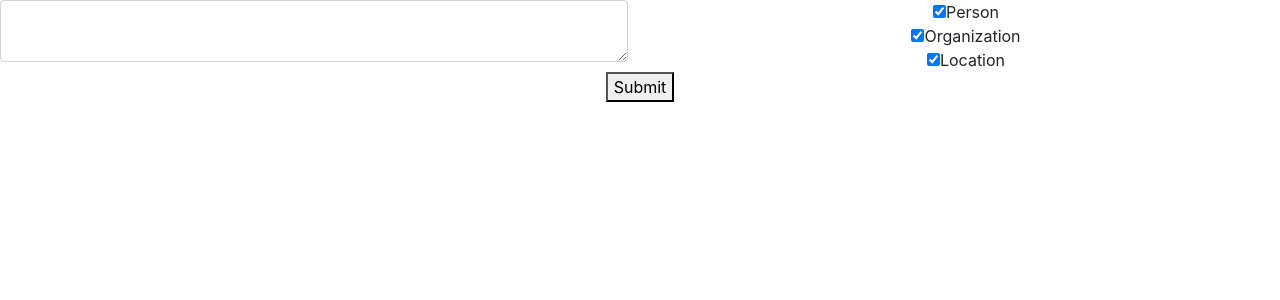
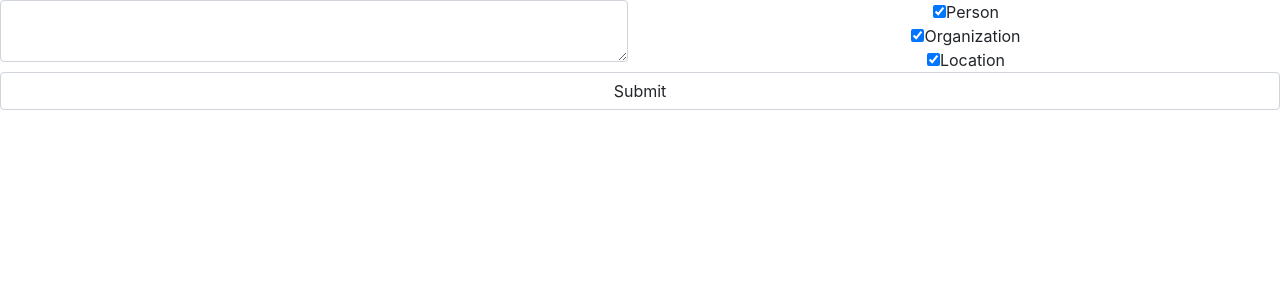
Before and after one commit to hieunt2501/simple-named-entity-recognition, a React (Create React App) app in the folder sner-fe/: page / in a window 1280 px wide. Shown: the top 300 px of the page. Built offline with nearby package versions, Linux system fonts and the light colour scheme.

Commit message:
submit form

```diff
--- a/sner-fe/src/App.js
+++ b/sner-fe/src/App.js
@@ -1,5 +1,5 @@
 import "./App.css";
-import React, { useState } from "react";
+import React, { useEffect, useState } from "react";
 
 const entitiesState = [
   {
@@ -19,6 +19,7 @@ const entitiesState = [
 function App() {
   const [text, setText] = useState("");
   const [entities, setEntities] = useState(entitiesState);
+  const [output, setOutput] = useState("");
   function setChecklist(i) {
     setEntities(entities.map((e,index) => {
       if (i === index) {
@@ -28,19 +29,26 @@ function App() {
       else return e;
     }));
   }
+
+  function submit() {
+    fetch('https://api.npms.io/v2/search?q=react') //change api url here
+        .then(response => response.json())
+        .then(data => setOutput(data.total));
+  }
+
   return (
     <div className="App">
-      <form class="form" >
-        <div class="row">
-          <div class="col-6">
+      <form className="form" >
+        <div className="row">
+          <div className="col-6">
             <textarea
               id="text-area"
               value={text}
               onChange={(e)=>setText(e.value)}
-              class="form-control"
+              className="form-control"
             ></textarea>
           </div>
-          <div class="col-6">
+          <div className="col-6">
             {entities.map((entity, i) => (
               <div>
                 <input
@@ -55,10 +63,11 @@ function App() {
             ))}
           </div>
         </div>
-        <div class="button-row">
-          <button>Submit</button>
+        <div>
+          <input type="button" onClick={submit} value = "Submit" className="form-control" />
         </div>
       </form>
+      <div className="col-5">{output}</div>
     </div>
   );
 }
```
